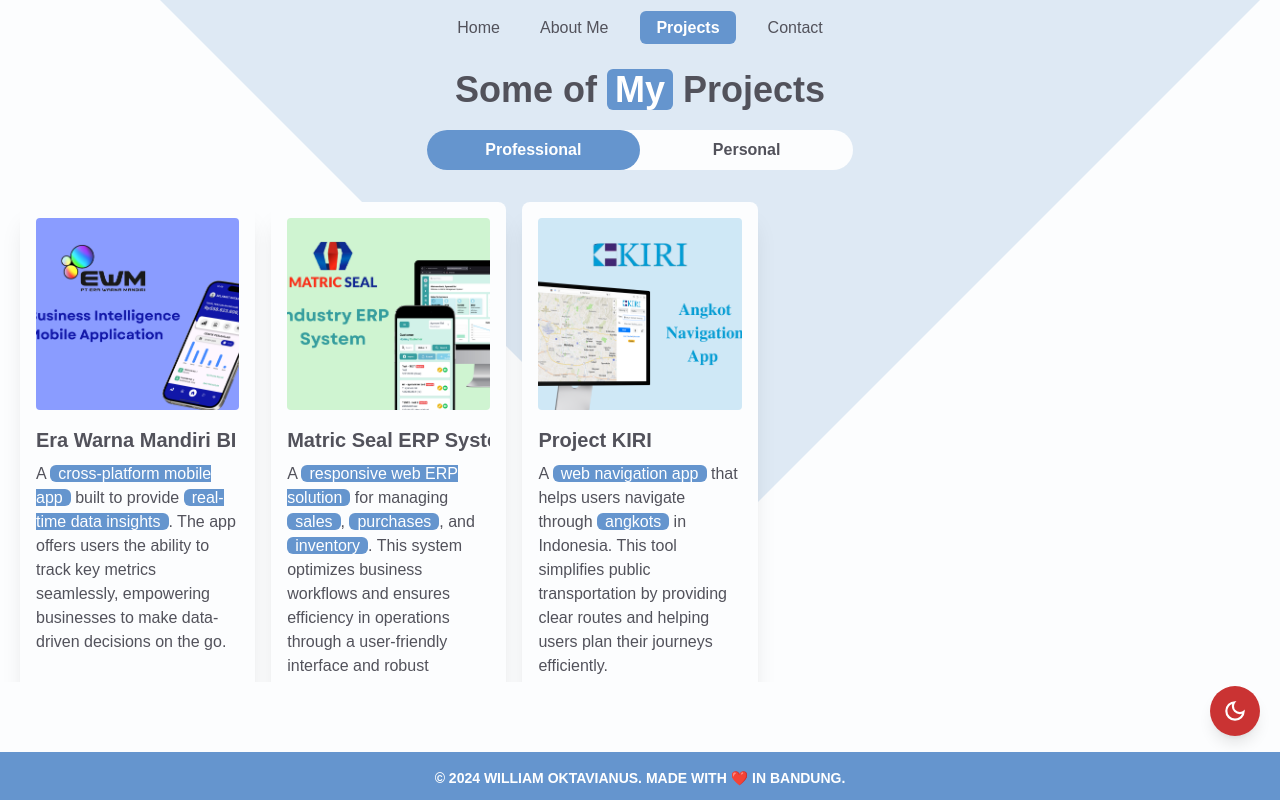
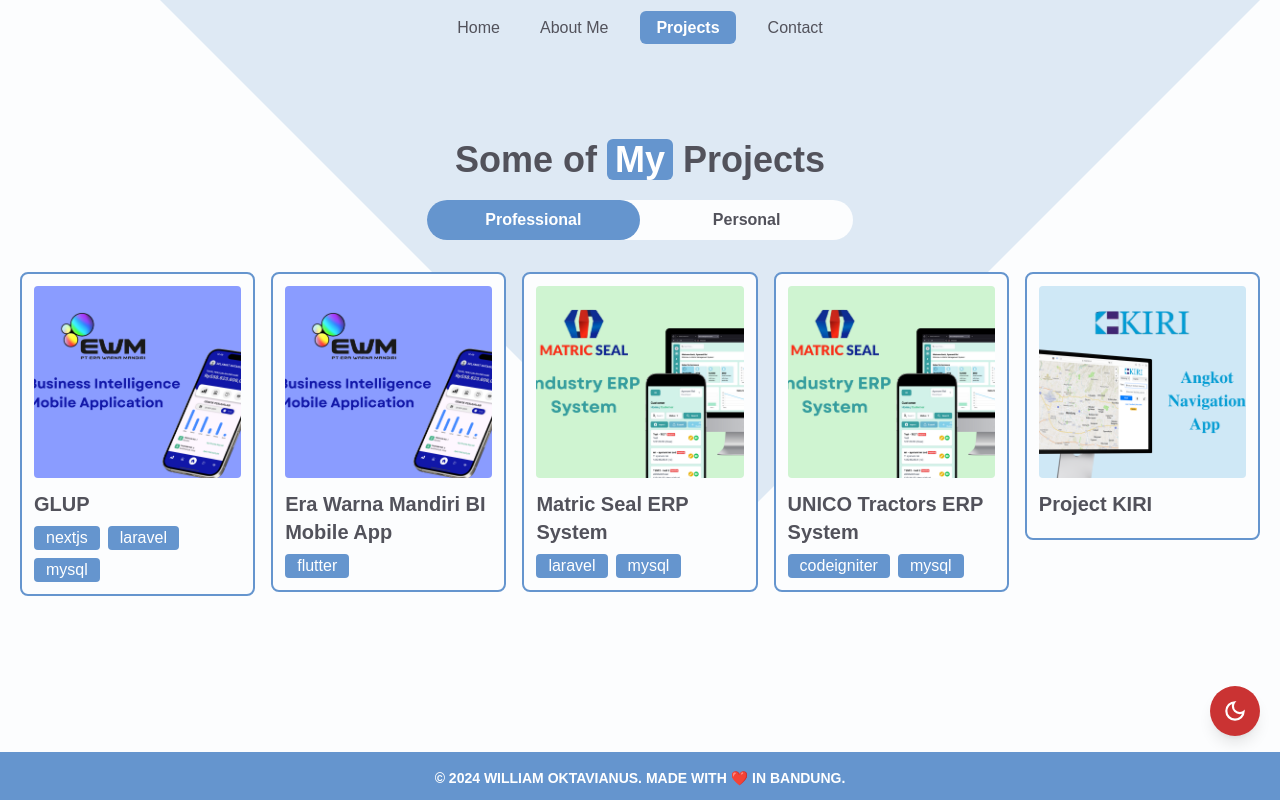
Before and after one commit to williamo1099/Portfolio, a Next.js app: page /projects in a window 1280 px wide. Built offline with nearby package versions, Linux system fonts and the light colour scheme.

Commit message:
Adding Masonry in Projects page

```diff
--- a/app/projects/components/project-card.js
+++ b/app/projects/components/project-card.js
@@ -9,10 +9,10 @@
       initial={{ y: "-10%", opacity: 0 }}
       animate={{ y: 0, opacity: 1 }}
       transition={{ duration: 1, delay: index * 0.2, ease: "easeInOut" }}
-      className="flex flex-col justify-between rounded-lg shadow-xl bg-background-light dark:bg-background-dark dark:border-2 dark:border-primary h-auto p-4"
+      className="flex flex-col justify-between rounded-lg bg-background-light dark:bg-background-dark border-2 border-primary h-fit p-3 mb-4"
     >
       {/* Image */}
-      <div className="w-full h-24 lg:h-48 relative mb-4">
+      <div className="w-full h-24 lg:h-48 relative mb-3">
         <Image
           className="rounded"
           src={project.image}
@@ -23,13 +23,17 @@
       </div>
 
       {/* Title */}
-      <h3 className="text-base lg:text-xl font-semibold mb-2 flex items-start justify-start truncate w-full">
+      <h3 className="text-base lg:text-xl font-semibold mb-2">
         {project.title}
       </h3>
 
-      {/* Description */}
-      <div className="text-sm lg:text-base flex-grow">
-        {project.description}
+      {/* Stacks */}
+      <div className="flex flex-row flex-wrap gap-2">
+        {project.stacks.map((stack, index) => (
+          <span key={index} className="bg-primary text-white px-3 py-0 rounded">
+            {stack}
+          </span>
+        ))}
       </div>
     </motion.div>
   );
--- a/app/projects/components/project-grid.js
+++ b/app/projects/components/project-grid.js
@@ -1,5 +1,6 @@
 "use client";
 import React, { useState } from "react";
+import Masonry from "react-masonry-css";
 
 import ProjectSelector from "./project-selector";
 import ProjectCard from "./project-card";
@@ -8,6 +9,13 @@
 
 export default function ProjectGrid() {
   const [showPersonal, setShowPersonal] = useState(false);
+
+  const breakpointColumnsObj = {
+    default: 5,
+    1100: 3,
+    700: 2,
+    500: 1,
+  };
 
   return (
     <React.Fragment>
@@ -19,12 +27,18 @@
       />
 
       {/* Grid */}
-      <div className="grid grid-cols-2 lg:grid-cols-5 gap-4 overflow-auto max-h-[60vh] w-full px-5 mt-8">
-        {(showPersonal ? personalProjects : professionalProjects).map(
-          (project, index) => (
-            <ProjectCard key={index} project={project} index={index} />
-          ),
-        )}
+      <div className="mt-8 px-5 overflow-auto max-h-[60vh] w-screen">
+        <Masonry
+          breakpointCols={{ default: 5, 640: 2 }}
+          className="flex gap-4"
+          columnClassName="masonry-column"
+        >
+          {(showPersonal ? personalProjects : professionalProjects).map(
+            (project, index) => (
+              <ProjectCard key={index} project={project} index={index} />
+            ),
+          )}
+        </Masonry>
       </div>
     </React.Fragment>
   );
--- a/data/projects.js
+++ b/data/projects.js
@@ -4,68 +4,35 @@
 export const personalProjects = [
   {
     title: "TaskBoard",
-    description: (
-      <>
-        <p>
-          A <HighlightedText>task management tool</HighlightedText> for tracking
-          tasks and generating reports. It is designed to be available on both{" "}
-          <HighlightedText>web</HighlightedText> and{" "}
-          <HighlightedText>mobile platforms</HighlightedText>, ensuring
-          accessibility and productivity for users wherever they are.
-        </p>
-      </>
-    ),
     image: "/images/projects/personal/taskboard/poster.png",
-    link: "#",
+    stacks: ["flutter", "laravel", "mysql", "nginx"],
   },
 ];
 
 export const professionalProjects = [
   {
+    title: "GLUP",
+    image: "/images/projects/professional/ewm/poster.png",
+    stacks: ["nextjs", "laravel", "mysql"],
+  },
+  {
     title: "Era Warna Mandiri BI Mobile App",
-    description: (
-      <>
-        <p>
-          A <HighlightedText>cross-platform mobile app</HighlightedText> built
-          to provide <HighlightedText>real-time data insights</HighlightedText>.
-          The app offers users the ability to track key metrics seamlessly,
-          empowering businesses to make data-driven decisions on the go.
-        </p>
-      </>
-    ),
     image: "/images/projects/professional/ewm/poster.png",
-    link: "#",
+    stacks: ["flutter"],
   },
   {
     title: "Matric Seal ERP System",
-    description: (
-      <>
-        <p>
-          A <HighlightedText>responsive web ERP solution</HighlightedText> for
-          managing <HighlightedText>sales</HighlightedText>,{" "}
-          <HighlightedText>purchases</HighlightedText>, and{" "}
-          <HighlightedText>inventory</HighlightedText>. This system optimizes
-          business workflows and ensures efficiency in operations through a
-          user-friendly interface and robust functionalities.
-        </p>
-      </>
-    ),
     image: "/images/projects/professional/matric/poster.png",
-    link: "#",
+    stacks: ["laravel", "mysql"],
+  },
+  {
+    title: "UNICO Tractors ERP System",
+    image: "/images/projects/professional/matric/poster.png",
+    stacks: ["codeigniter", "mysql"],
   },
   {
     title: "Project KIRI",
-    description: (
-      <>
-        <p>
-          A <HighlightedText>web navigation app</HighlightedText> that helps
-          users navigate through <HighlightedText>angkots</HighlightedText> in
-          Indonesia. This tool simplifies public transportation by providing
-          clear routes and helping users plan their journeys efficiently.
-        </p>
-      </>
-    ),
     image: "/images/projects/professional/projectkiri/poster.png",
-    link: "#",
+    stacks: [],
   },
 ];
--- a/package.json
+++ b/package.json
@@ -14,7 +14,8 @@
     "next": "15.0.3",
     "next-themes": "^0.4.4",
     "react": "^18.3.1",
-    "react-dom": "^18.3.1"
+    "react-dom": "^18.3.1",
+    "react-masonry-css": "^1.0.16"
   },
   "devDependencies": {
     "eslint": "^8",
```
Also changed, not shown: 1 other file (tests, documents, lock files or other folders).
